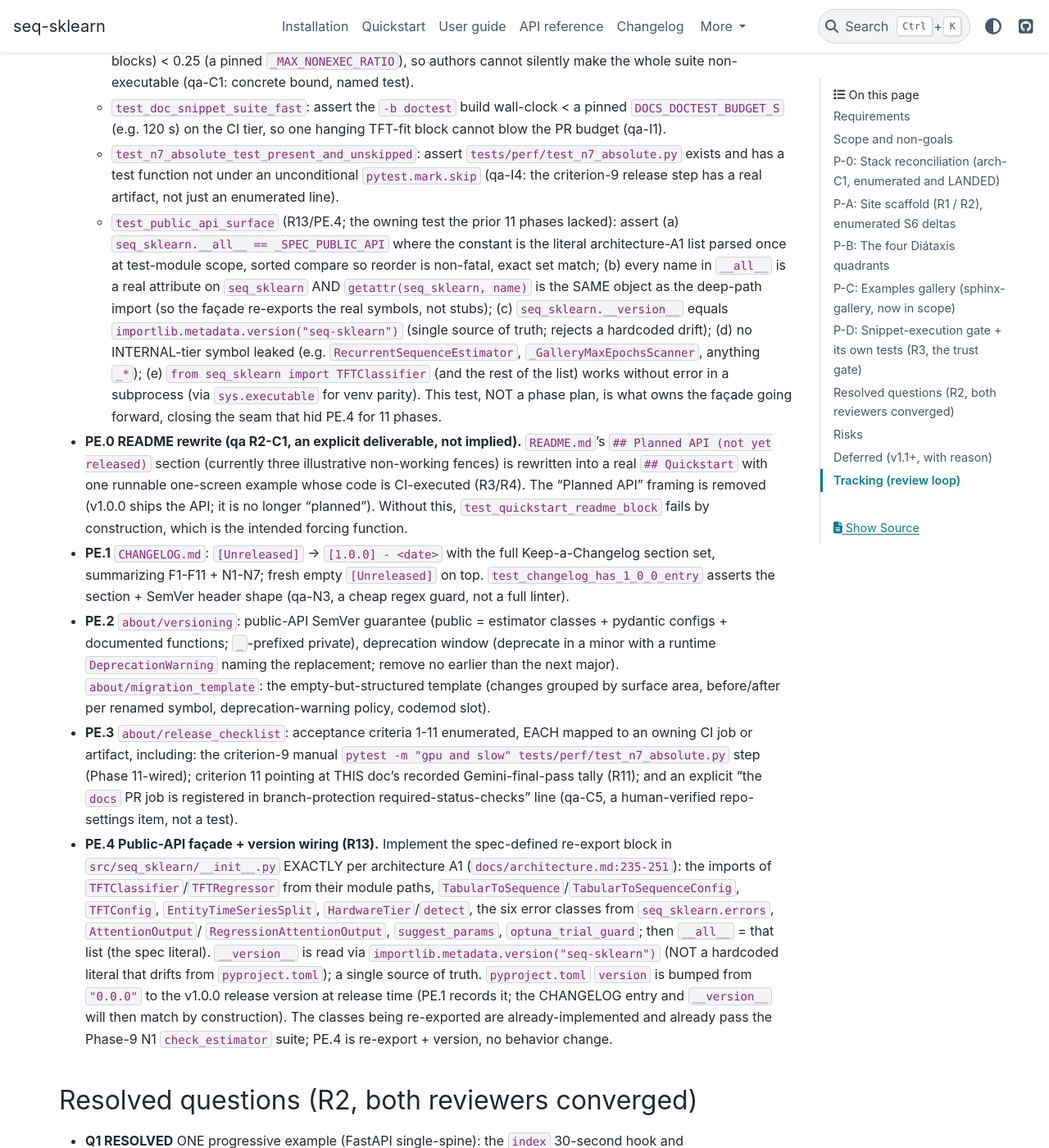
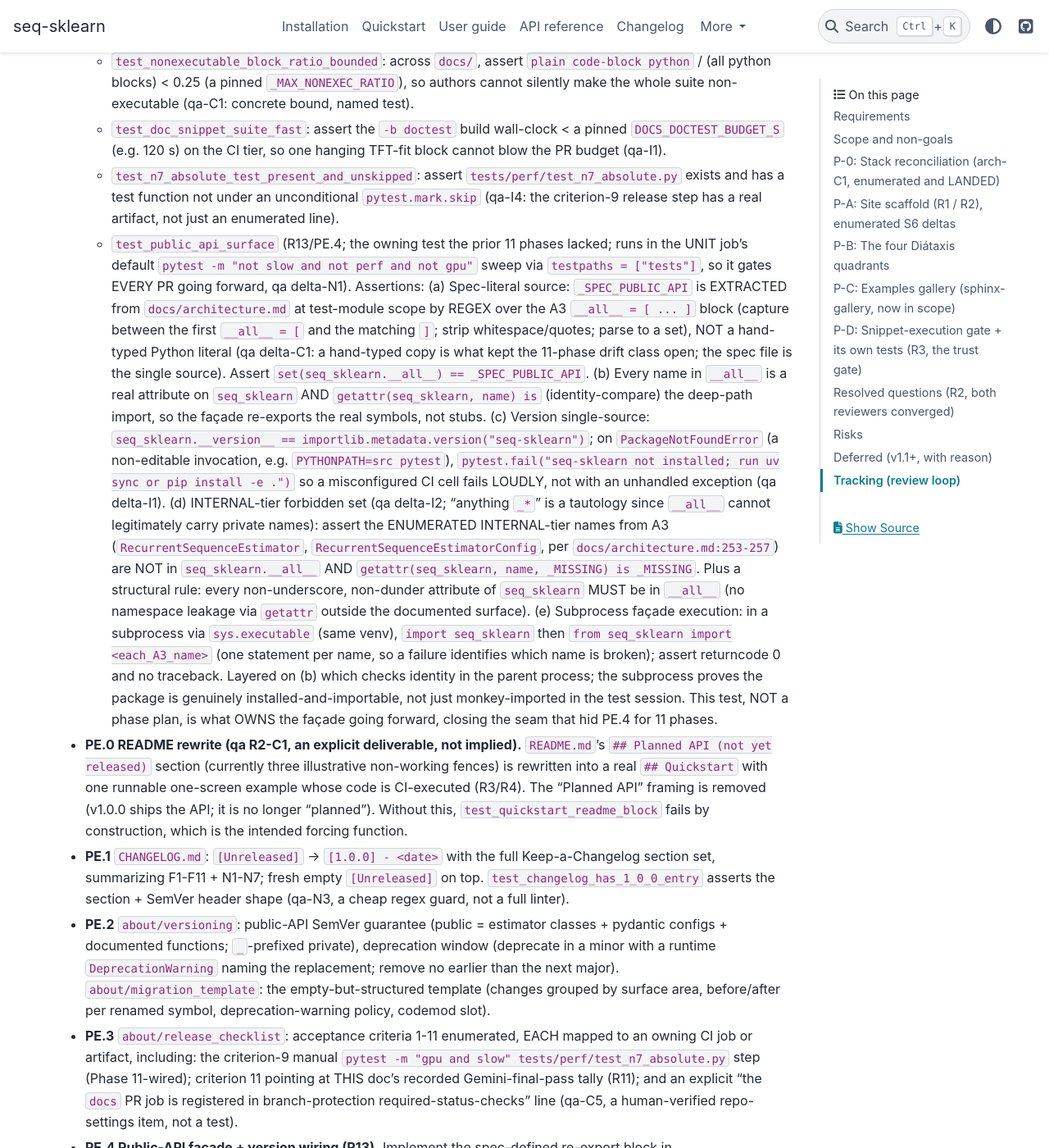
Before and after one commit to switch527/seq-sklearn, a Sphinx documentation site: the page built from docs/phase12_docs_release.md, in a window 1280 px wide and 1400 px high, scrolled down 7595 px. Shown: the whole window at 82% size. Built offline with Sphinx 7.4.7 and the PyData theme 0.15.4, drawn with Linux system fonts in a browser that asks for light colours; some of the changed text lies outside the part shown.

Commit message:
docs(phase12): R13 delta-review fixes (arch A1->A3, qa C1/I1/I2/N1)
Delta-review (R13/PE.4 scope addition) findings, addressed:

- arch (load-bearing): 6 refs said "architecture A1" but the
  Public-API surface spec is at A3 (A1 is Package layout). Fixed
  all 6 across phase12 + implementation_plan; the cited line range
  :219-251 is correct for A3.
- qa-C1: `_SPEC_PUBLIC_API` is now REGEX-extracted from
  architecture.md at test-module scope, NOT hand-typed; a typed copy
  would re-open the 11-phase drift class the test exists to close.
- qa-I1: importlib.metadata.version wrapped with explicit
  PackageNotFoundError -> pytest.fail (loud, not unhandled) for
  non-editable invocations.
- qa-I2: INTERNAL-tier check is now an enumerated forbidden set
  (RecurrentSequenceEstimator, RecurrentSequenceEstimatorConfig per
  A3:253-257) + a structural "every non-underscore non-dunder attr
  must be in __all__" rule, not the tautology "anything _*".
- qa-N1: stated explicitly that test_public_api_surface runs in the
  UNIT job's default sweep via testpaths=["tests"], gating every PR.

Co-Authored-By: Claude Opus 4.7 (1M context) <noreply@anthropic.com>

```diff
--- a/docs/phase12_docs_release.md
+++ b/docs/phase12_docs_release.md
@@ -137,8 +137,9 @@ finding in `docs/docs_strategy_research.md` (RS-Cn / RS-Dn / RS-Sn).
   (it had no owning test; coverage measures lines-executed not
   surface-correctness; `check_estimator` validates classes handed to
   it directly). Phase 12 wires `seq_sklearn/__init__.py` to the
-  EXACT spec-defined surface in architecture A1 (the literal
-  `__all__` block at `docs/architecture.md:240`: `TFTClassifier`,
+  EXACT spec-defined surface in architecture **A3** ("Public-API
+  surface", `docs/architecture.md:219-251`; the literal `__all__`
+  block at `:240`: `TFTClassifier`,
   `TFTRegressor`, `TabularToSequence`, `TabularToSequenceConfig`,
   `TFTConfig`, `EntityTimeSeriesSplit`, `HardwareTier`, `detect`,
   the six error classes, `AttentionOutput`,
@@ -150,7 +151,7 @@ finding in `docs/docs_strategy_research.md` (RS-Cn / RS-Dn / RS-Sn).
   drift). This is re-export of already-implemented,
   already-`check_estimator`-passing classes (no behavior change), and
   it is what makes R4/R6 (a working quickstart) and a non-`0.0.0`
-  v1 release possible. Scope is EXACTLY the A1 list, not a wider
+  v1 release possible. Scope is EXACTLY the A3 list, not a wider
   surface; INTERNAL-tier symbols (e.g. `RecurrentSequenceEstimator`,
   `seq_sklearn._*`) stay absent per the requirements stability
   tiers.
@@ -428,23 +429,49 @@ arch R2-I2). The deltas:
     criterion-9 release step has a real artifact, not just an
     enumerated line).
   - `test_public_api_surface` (R13/PE.4; the owning test the prior
-    11 phases lacked): assert (a)
-    `seq_sklearn.__all__ == _SPEC_PUBLIC_API` where the constant is
-    the literal architecture-A1 list parsed once at test-module
-    scope, sorted compare so reorder is non-fatal, exact set match;
-    (b) every name in `__all__` is a real attribute on
-    `seq_sklearn` AND `getattr(seq_sklearn, name)` is the SAME
-    object as the deep-path import (so the façade re-exports the
-    real symbols, not stubs); (c) `seq_sklearn.__version__` equals
-    `importlib.metadata.version("seq-sklearn")` (single source of
-    truth; rejects a hardcoded drift); (d) no INTERNAL-tier symbol
-    leaked (e.g. `RecurrentSequenceEstimator`,
-    `_GalleryMaxEpochsScanner`, anything `_*`); (e) `from
-    seq_sklearn import TFTClassifier` (and the rest of the list)
-    works without error in a subprocess (via `sys.executable` for
-    venv parity). This test, NOT a phase plan, is what owns the
-    façade going forward, closing the seam that hid PE.4 for 11
-    phases.
+    11 phases lacked; runs in the UNIT job's default
+    `pytest -m "not slow and not perf and not gpu"` sweep via
+    `testpaths = ["tests"]`, so it gates EVERY PR going forward, qa
+    delta-N1). Assertions:
+    (a) Spec-literal source: `_SPEC_PUBLIC_API` is EXTRACTED from
+    `docs/architecture.md` at test-module scope by REGEX over the A3
+    `__all__ = [ ... ]` block (capture between the first `__all__
+    = [` and the matching `]`; strip whitespace/quotes; parse to a
+    set), NOT a hand-typed Python literal (qa delta-C1: a hand-typed
+    copy is what kept the 11-phase drift class open; the spec file
+    is the single source). Assert `set(seq_sklearn.__all__) ==
+    _SPEC_PUBLIC_API`.
+    (b) Every name in `__all__` is a real attribute on
+    `seq_sklearn` AND `getattr(seq_sklearn, name) is`
+    (identity-compare) the deep-path import, so the façade
+    re-exports the real symbols, not stubs.
+    (c) Version single-source: `seq_sklearn.__version__ ==
+    importlib.metadata.version("seq-sklearn")`; on
+    `PackageNotFoundError` (a non-editable invocation, e.g.
+    `PYTHONPATH=src pytest`), `pytest.fail("seq-sklearn not
+    installed; run uv sync or pip install -e .")` so a misconfigured
+    CI cell fails LOUDLY, not with an unhandled exception (qa
+    delta-I1).
+    (d) INTERNAL-tier forbidden set (qa delta-I2; "anything `_*`" is
+    a tautology since `__all__` cannot legitimately carry private
+    names): assert the ENUMERATED INTERNAL-tier names from A3
+    (`RecurrentSequenceEstimator`,
+    `RecurrentSequenceEstimatorConfig`, per
+    `docs/architecture.md:253-257`) are NOT in
+    `seq_sklearn.__all__` AND `getattr(seq_sklearn, name, _MISSING)
+    is _MISSING`. Plus a structural rule: every non-underscore,
+    non-dunder attribute of `seq_sklearn` MUST be in `__all__` (no
+    namespace leakage via `getattr` outside the documented surface).
+    (e) Subprocess façade execution: in a subprocess via
+    `sys.executable` (same venv), `import seq_sklearn` then
+    `from seq_sklearn import <each_A3_name>` (one statement per
+    name, so a failure identifies which name is broken); assert
+    returncode 0 and no traceback. Layered on (b) which checks
+    identity in the parent process; the subprocess proves the
+    package is genuinely installed-and-importable, not just
+    monkey-imported in the test session.
+    This test, NOT a phase plan, is what OWNS the façade going
+    forward, closing the seam that hid PE.4 for 11 phases.
 
 - **PE.0 README rewrite (qa R2-C1, an explicit deliverable, not
   implied).** `README.md`'s `## Planned API (not yet released)`
@@ -477,7 +504,8 @@ arch R2-I2). The deltas:
   item, not a test).
 - **PE.4 Public-API façade + version wiring (R13).** Implement the
   spec-defined re-export block in `src/seq_sklearn/__init__.py`
-  EXACTLY per architecture A1 (`docs/architecture.md:235-251`): the
+  EXACTLY per architecture A3 ("Public-API surface",
+  `docs/architecture.md:219-251`): the
   imports of `TFTClassifier`/`TFTRegressor` from their module paths,
   `TabularToSequence`/`TabularToSequenceConfig`, `TFTConfig`,
   `EntityTimeSeriesSplit`, `HardwareTier`/`detect`, the six error
```
Also changed, not shown: docs/implementation_plan.md (+5 -3 lines).
